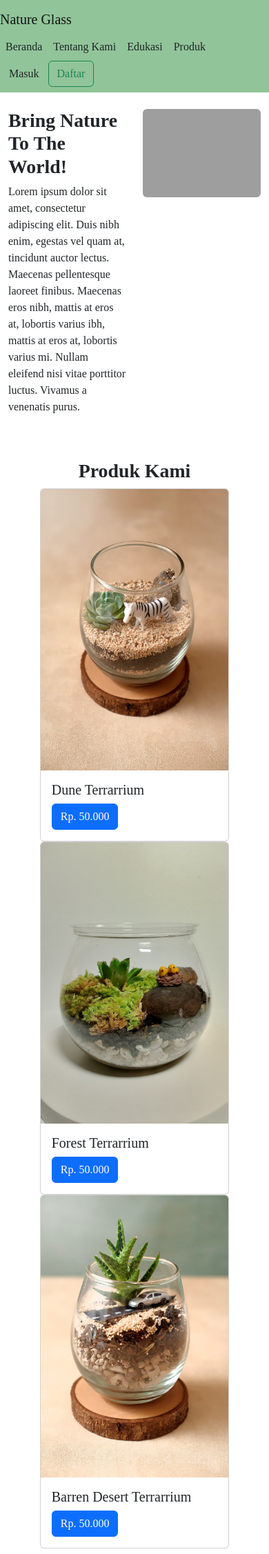
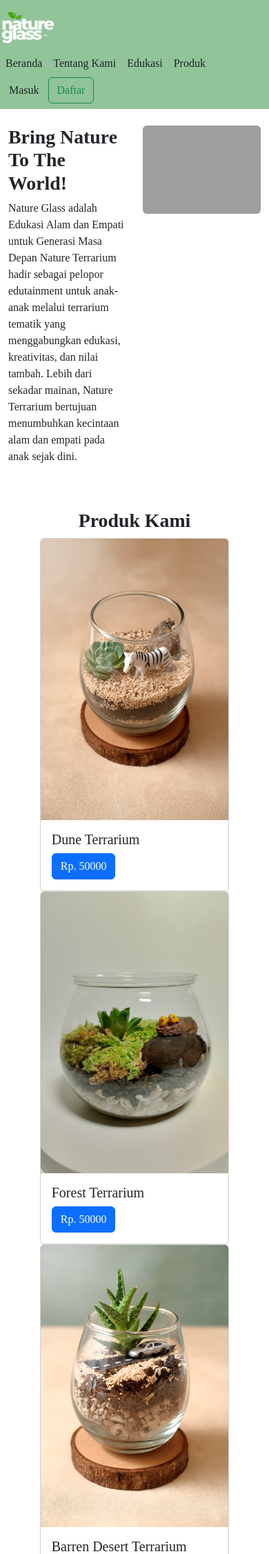
Before and after one commit to AhmadMario02/Nature-Glass, a PHP site: page / in a window 390 px wide. Shown: the top 2253 px of the page at 69% size. Run offline with PHP 8.4, Linux system fonts and the light colour scheme; data comes from the database, SQL or seed files in the repository; both versions use the stored data as it was after the commit; some libraries are stand-ins or nearby versions; grey boxes are pictures that could not be loaded.

Commit message:
Homepage bisa menampilkan produk dari db

```diff
--- a/header.php
+++ b/header.php
@@ -10,11 +10,13 @@
 <body>
     <header style="background-color: #91C499;font-family: Montserrat;">
     <nav class="navbar container">
-            <a class="navbar-brand" href="index.php?p=home">Nature Glass</a>
+            <a class="navbar-brand" href="index.php?p=home">
+            <img src="assets/nature glass.png" height="50" class="d-inline-block align-text-top">
+            </a>
             <div class="d-flex align-middle">
                 <a class="nav-link m-2" href="index.php?p=home">Beranda</a>
                 <a class="nav-link m-2" href="index.php?p=about">Tentang Kami</a>
-                <a class="nav-link m-2" href="#">Edukasi</a>
+                <a class="nav-link m-2" href="index.php?p=education">Edukasi</a>
                 <a class="nav-link m-2" href="index.php?p=catalogue">Produk</a>
             </div>
                 <div class="d-flex">
--- a/headerUser.php
+++ b/headerUser.php
@@ -14,11 +14,13 @@
 <body>
     <header style="background-color: #91C499;font-family: Montserrat;">
         <nav class="navbar container">
-            <a class="navbar-brand" href="index.php?p=home">Nature Glass</a>
+            <a class="navbar-brand" href="index.php?p=home">
+            <img src="assets/nature glass.png" height="50" class="d-inline-block align-text-top">
+            </a>
             <div class="d-flex align-middle">
                 <a class="nav-link m-2" href="index.php?p=home">Beranda</a>
                 <a class="nav-link m-2" href="index.php?p=about">Tentang Kami</a>
-                <a class="nav-link m-2" href="#">Edukasi</a>
+                <a class="nav-link m-2" href="index.php?p=education">Edukasi</a>
                 <a class="nav-link m-2" href="index.php?p=catalogue">Produk</a>
             </div>
             <div class="d-flex align-items-center gap-2">
--- a/pages/home.php
+++ b/pages/home.php
@@ -3,7 +3,7 @@
     <div class="row">
       <div class="col">
         <h1 class="fw-bold">Bring Nature To The World!</h1>
-        <p class="">Lorem ipsum dolor sit amet, consectetur adipiscing elit. Duis nibh enim, egestas vel quam at, tincidunt auctor lectus. Maecenas pellentesque laoreet finibus. Maecenas eros nibh, mattis at eros at, lobortis varius ibh, mattis at eros at, lobortis varius mi. Nullam eleifend nisi vitae porttitor luctus. Vivamus a venenatis purus.</p>
+        <p class="">Nature Glass adalah Edukasi Alam dan Empati untuk Generasi Masa Depan Nature Terrarium hadir sebagai pelopor edutainment untuk anak-anak melalui terrarium tematik yang menggabungkan edukasi, kreativitas, dan nilai tambah. Lebih dari sekadar mainan, Nature Terrarium bertujuan menumbuhkan kecintaan alam dan empati pada anak sejak dini.</p>
       </div>
       <div class="col">
         <img src="https://images.pexels.com/photos/247599/pexels-photo-247599.jpeg" class="rounded img-fluid">
@@ -12,46 +12,18 @@
   </section>
   <section class="mb-5">
     <h1 class="text-center fw-bold">Produk Kami</h1>
-    <div class="row">
-      <div class="col-md-4 d-flex justify-content-center">
-        <div class="card" style="width: 75%;">
-          <img src="./assets/Dune Terrarium.jpg" class="card-img-top" alt="...">
-          <div class="card-body">
-            <h5 class="card-title">Dune Terrarrium</h5>
-            <a href="#" class="btn btn-primary">Rp. 50.000</a>
-          </div>
-        </div>
-      </div>
-      <div class="col-md-4 d-flex justify-content-center">
-        <div class="card" style="width: 75%;">
-          <img src="./assets/Forest Terrarium.jpg" class="card-img-top" alt="...">
-          <div class="card-body">
-            <h5 class="card-title">Forest Terrarrium</h5>
-            <a href="#" class="btn btn-primary">Rp. 50.000</a>
-          </div>
-        </div>
-      </div>
-      <div class="col-md-4 d-flex justify-content-center">
-        <div class="card" style="width: 75%;">
-          <img src="./assets/Barren Desert Terrarium.jpg" class="card-img-top" alt="...">
-          <div class="card-body">
-            <h5 class="card-title">Barren Desert Terrarrium</h5>
-            <a href="#" class="btn btn-primary">Rp. 50.000</a>
-          </div>
-        </div>
-      </div>
-    </div>
+    <?php include 'productCard.php';?>
   </section>
   <section class="mb-2">
     <div class="rounded jumbotron jumbotron-fluid p-3" style="background-image: url(https://images.pexels.com/photos/185498/pexels-photo-185498.jpeg);background-size: cover; background-position: center;">
       <div class="rounded p-2" style="background-color: rgba(255, 255, 255, 0.5);">
         <h1 class="fw-bold">Cara Menanam & Cara Merawat Terrarium</h1>
         <div class="mb-2">
-          <a class="btn btn-outline-success btn-sm" href="#">Dune Terrarium</a>
-          <a class="btn btn-outline-success btn-sm" href="#">Forest Terrarium</a>
-          <a class="btn btn-outline-success btn-sm" href="#">Barren Desert Terrarium</a>
+          <a class="btn btn-outline-success btn-sm" href="index.php?p=education">Dune Terrarium</a>
+          <a class="btn btn-outline-success btn-sm" href="index.php?p=education">Forest Terrarium</a>
+          <a class="btn btn-outline-success btn-sm" href="index.php?p=education">Barren Desert Terrarium</a>
         </div>
-        <a class="btn btn-outline-success btn-lg" href="#">Cara Merawat Terrarium</a>
+        <a class="btn btn-outline-success btn-lg" href="index.php?p=education">Cara Merawat Terrarium</a>
       </div>
     </section>
   </div>
--- a/pages/login.php
+++ b/pages/login.php
@@ -16,7 +16,7 @@ if (isset($_POST['btnLogin'])) {
             $_SESSION["email"] = $objUser->email;
             $_SESSION["role"] = $objUser->role;
             echo "<script>alert('Login sukses " . $_SESSION["username"] . "');</script>";
-            echo '<script>window.location = "dashboardAdmin.php";</script>';
+            echo '<script>window.location = "index.php";</script>';
         } else {
             echo "<script>alert('Password tidak sesuai');</script>";
         }
--- /dev/null
+++ b/pages/productCard.php
@@ -0,0 +1,27 @@
+<?php
+include './class/product.php';
+
+// Inisialisasi objek Product
+$productObj = new Product();
+$produkList = $productObj->SelectAllProduct();
+?>
+
+<section>
+  <div class="row">
+    <?php if (!empty($produkList)) {
+      foreach ($produkList as $product) { ?>
+        <div class="col-md-4 d-flex justify-content-center">
+          <div class="card" style="width: 75%;">
+            <img src="./assets/<?php echo $product->__get('name'); ?>.jpg" class="card-img-top" alt="...">
+            <div class="card-body">
+              <h5 class="card-title"><?php echo $product->__get('name'); ?></h5>
+              <a href="index.php?p=detailproduct&id=<?php echo $product->__get('id_product'); ?>" class="btn btn-primary">Rp. <?php echo $product->__get('price'); ?></a>
+            </div>
+          </div>
+        </div>
+    <?php }
+    } else { ?>
+      <p class="text-center">Tidak ada produk yang tersedia.</p>
+    <?php } ?>
+  </div>
+</section>
```
Also changed, not shown: assets/nature_glass.sql (added, +106 -0 lines), pages/viewproduct.php (added, +23 -0 lines), assets/nature glass.png (added).
